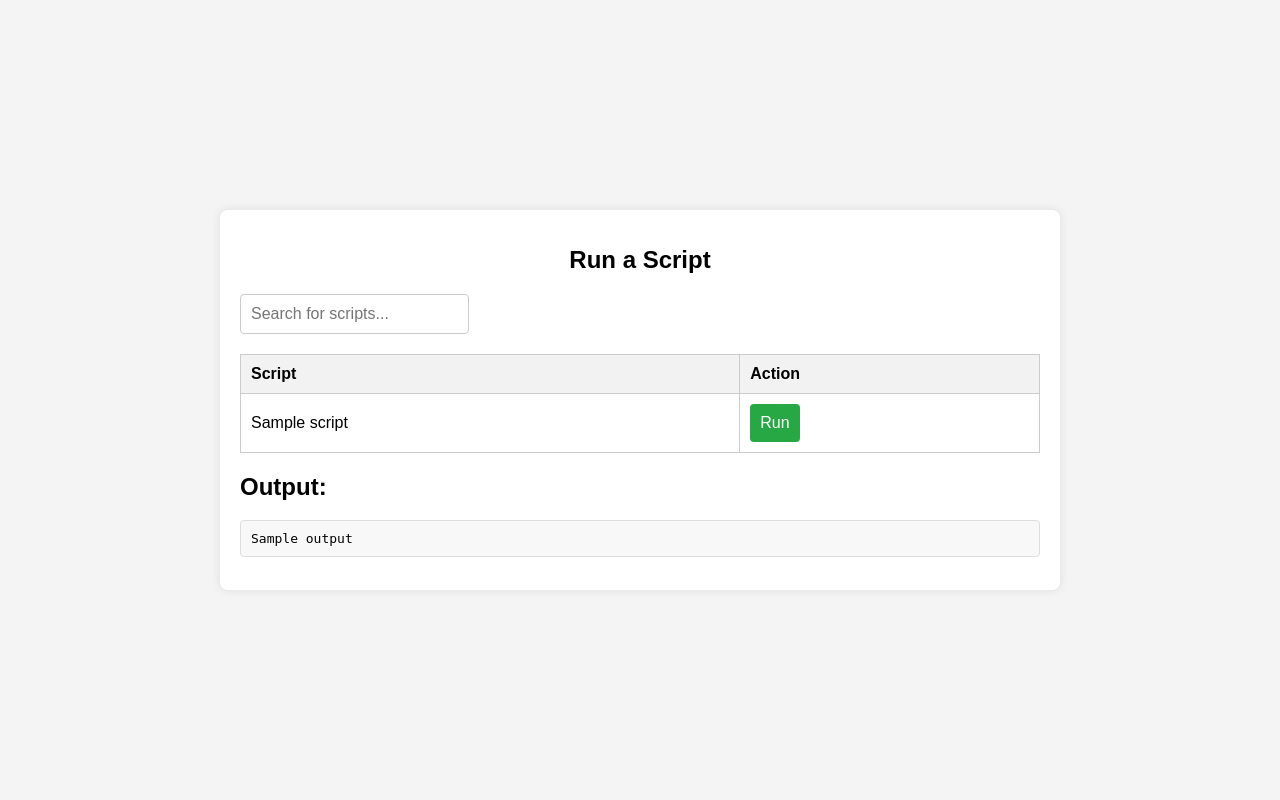
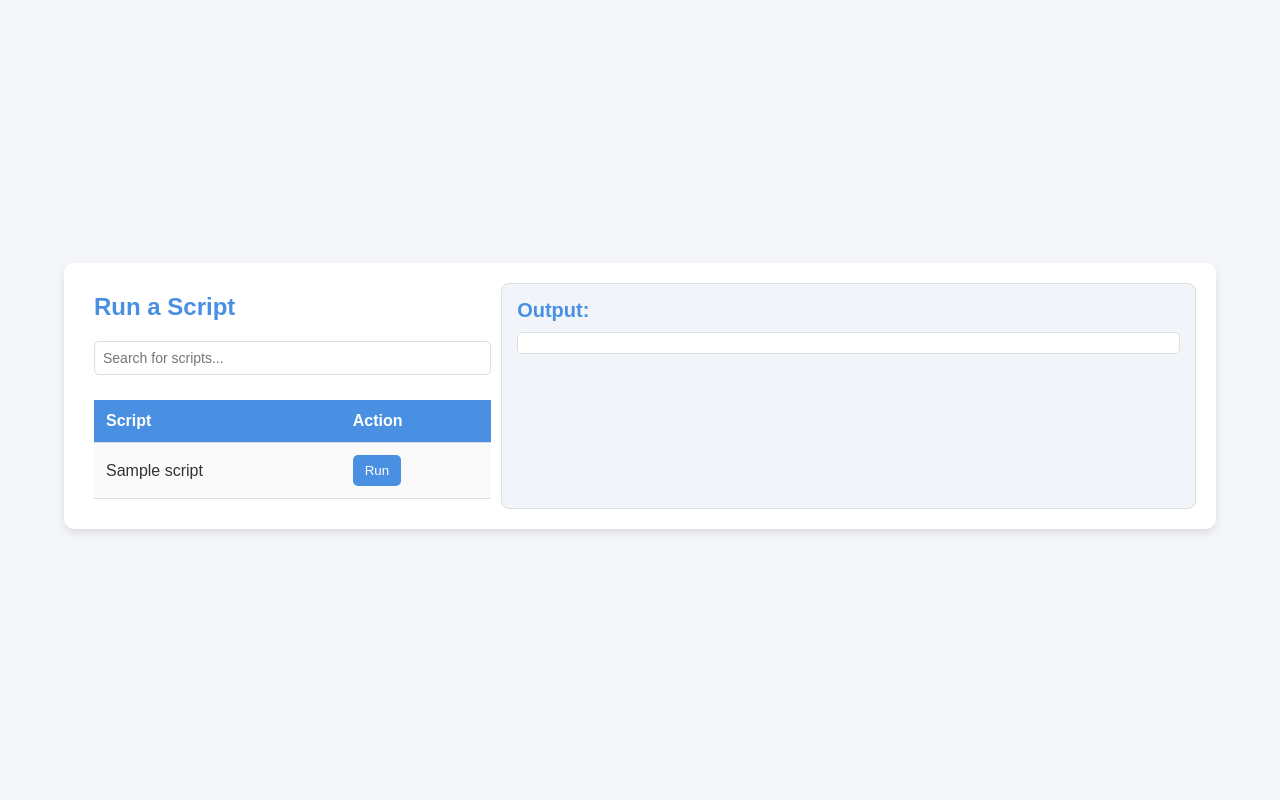
Before and after one commit to cry1s/serv1s, a Flask app: template templates/scripts.html in a window 1280 px wide. Run offline with Flask 3, Linux system fonts and the light colour scheme; the template is opened without the code that fills it: most values are stand-ins (such as "Sample title", 1, 10 or a date in 2020).

Commit message:
need to fix search

```diff
--- a/app.py
+++ b/app.py
@@ -1,10 +1,13 @@
-from functools import wraps
-from flask import Flask, request, render_template, redirect, url_for, flash, session, jsonify
+import queue
+import threading
+from flask import Flask, request, render_template, redirect, url_for, flash, session, jsonify, Response
 from werkzeug.security import check_password_hash, generate_password_hash
 from dotenv import dotenv_values, load_dotenv
 import os
 import subprocess
 import json
+import subprocess
+import datetime
 
 load_dotenv()
 
@@ -12,7 +15,9 @@ app = Flask(__name__)
 app.secret_key = 'supersecretkey'
 PASSWORD_HASH = generate_password_hash(os.getenv('PASSWORD'))
 
+# Декоратор для проверки авторизации
 def login_required(f):
+    from functools import wraps
     @wraps(f)
     def decorated_function(*args, **kwargs):
         if not session.get('authenticated'):
@@ -52,16 +57,62 @@ def get_script(script_name):
     env_vars = load_script_env(script_name)
     return jsonify(env_vars)
 
-@app.route('/run', methods=['POST'])
+@app.route('/run_script', methods=['GET'])
 @login_required
 def run_script():
-    script_name = request.form.get('script_name')
-    params = request.form.get('params', '')
-    env_vars = json.loads(request.form.get('env_vars', '{}'))
+    script_name = request.args.get('script_name')
+    params = request.args.get('params', '')
+    env_vars = json.loads(request.args.get('env_vars', '{}'))
     script_path = os.path.join('scripts', script_name)
-    result = subprocess.run(['bash', script_path] + params.split(), env=env_vars, capture_output=True, text=True)
 
-    return render_template('scripts.html', scripts=get_scripts(), output=result.stdout, error=result.stderr)
+    log_filename = f"{script_name}_{datetime.datetime.now().strftime('%Y%m%d_%H%M%S')}.log"
+    log_path = os.path.join(os.path.dirname(__file__), 'logs', log_filename)
+    os.makedirs(os.path.dirname(log_path), exist_ok=True)
+
+    def generate_output():
+        def enqueue_output(pipe, output_queue, isstderr, log_file):
+            for line in iter(pipe.readline, ''):
+                if isstderr:
+                    formatted_line = f"<span style='color: red;'>{line}</span>\n\n"
+                else:
+                    formatted_line = line
+
+                log_file.write(line)
+                log_file.flush()
+
+                output_queue.put(formatted_line)
+
+            pipe.close()
+
+        with open(log_path, 'a') as log_file:
+            process = subprocess.Popen(
+                ['bash', script_path] + params.split(),
+                env={**os.environ, **env_vars},
+                stdout=subprocess.PIPE,
+                stderr=subprocess.PIPE,
+                text=True,
+                bufsize=1
+            )
+
+            output_queue = queue.Queue()
+
+            stdout_thread = threading.Thread(target=enqueue_output, args=(process.stdout, output_queue, False, log_file))
+            stderr_thread = threading.Thread(target=enqueue_output, args=(process.stderr, output_queue, True, log_file))
+            stdout_thread.start()
+            stderr_thread.start()
+
+            while stdout_thread.is_alive() or stderr_thread.is_alive() or not output_queue.empty():
+                try:
+                    line = output_queue.get(timeout=0.1)
+                    yield f"data: {line}\n\n"
+                except queue.Empty:
+                    pass
+
+            stdout_thread.join()
+            stderr_thread.join()
+            process.wait()
+
+    return Response(generate_output(), mimetype='text/event-stream')
 
 if __name__ == '__main__':
-    app.run(debug=True)
+    app.run(debug=True, threaded=True)
--- a/requirements.txt
+++ b/requirements.txt
@@ -1,2 +1,3 @@
 Flask
+flask-sse
 python-dotenv
--- a/static/styles.css
+++ b/static/styles.css
@@ -1,113 +1,138 @@
-body {
-    font-family: Arial, sans-serif;
-    background-color: #f4f4f4;
+* {
     margin: 0;
     padding: 0;
+    box-sizing: border-box;
+    font-family: Arial, sans-serif;
+}
+
+body {
+    background-color: #f4f6f9;
+    color: #333;
     display: flex;
     justify-content: center;
     align-items: center;
-    height: 100vh;
+    height: 99vh;
 }
 
 .container {
-    background: #fff;
+    display: flex;
+    justify-content: space-between;
+    background-color: #fff;
     padding: 20px;
-    border-radius: 8px;
-    box-shadow: 0 0 10px rgba(0, 0, 0, 0.1);
-    max-width: 800px;
-    width: 100%;
+    width: 90%;
+    box-shadow: 0 4px 8px rgba(0, 0, 0, 0.1);
+    border-radius: 10px;
+}
+
+.left-section, .output-section {
+    padding: 10px;
+}
+
+/* Left Section */
+.left-section {
+    width: 60%;
 }
 
 h1 {
     font-size: 24px;
+    color: #4a90e2;
     margin-bottom: 20px;
-    text-align: center;
 }
 
-form {
-    display: flex;
-    flex-direction: column;
-}
-
-label {
-    margin-bottom: 5px;
-    font-weight: bold;
-}
-
-input[type="password"],
-input[type="text"],
-select {
-    padding: 10px;
-    margin-bottom: 20px;
-    border: 1px solid #ccc;
-    border-radius: 4px;
-    font-size: 16px;
-}
-
-button {
-    padding: 10px;
-    background-color: #28a745;
-    color: #fff;
-    border: none;
-    border-radius: 4px;
-    cursor: pointer;
-    font-size: 16px;
-}
-
-button:hover {
-    background-color: #218838;
-}
-
-pre {
-    background: #f8f8f8;
-    padding: 10px;
-    border-radius: 4px;
+input[type="text"] {
+    width: 100%;
+    padding: 8px;
+    margin-bottom: 15px;
     border: 1px solid #ddd;
-}
-
-.error {
-    color: red;
-    font-weight: bold;
-    margin-top: 10px;
-}
-
-.success {
-    color: green;
-    font-weight: bold;
-    margin-top: 10px;
-}
-
-ul {
-    list-style-type: none;
-    padding: 0;
-}
-
-li {
-    background: #f8d7da;
-    color: #721c24;
-    padding: 10px;
-    margin-bottom: 10px;
-    border: 1px solid #f5c6cb;
-    border-radius: 4px;
+    border-radius: 5px;
+    font-size: 14px;
 }
 
 table {
     width: 100%;
     border-collapse: collapse;
-    margin-bottom: 20px;
+    margin-top: 10px;
 }
 
 th, td {
-    padding: 10px;
-    border: 1px solid #ccc;
+    padding: 12px;
     text-align: left;
+    border-bottom: 1px solid #ddd;
 }
 
 th {
-    background-color: #f2f2f2;
+    background-color: #4a90e2;
+    color: #fff;
 }
 
-td input[type="text"] {
+td {
+    background-color: #fafafa;
+}
+
+button {
+    padding: 8px 12px;
+    background-color: #4a90e2;
+    color: white;
+    border: none;
+    border-radius: 5px;
+    cursor: pointer;
+    transition: background-color 0.3s ease;
+}
+
+button:hover {
+    background-color: #357ab8;
+}
+
+#scriptParams {
+    background-color: #f8f8f8;
+    padding: 15px;
+    border-radius: 8px;
+    margin-top: 15px;
+    box-shadow: 0 2px 5px rgba(0, 0, 0, 0.1);
+}
+
+label {
+    font-weight: bold;
+    color: #555;
+    display: block;
+    margin-top: 10px;
+}
+
+#runScriptForm input[type="text"] {
+    width: calc(100% - 16px);
+    padding: 8px;
+    margin-top: 5px;
+    border: 1px solid #ddd;
+    border-radius: 5px;
+    font-size: 14px;
+}
+
+/* Output Section */
+.output-section {
     width: 100%;
-    box-sizing: border-box;
+    max-height: 95vh;
+    overflow-y: auto;
+    border: 1px solid #ddd;
+    border-radius: 8px;
+    padding: 15px;
+    background-color: #f1f5f9;
 }
+
+.output-section h2 {
+    font-size: 20px;
+    color: #4a90e2;
+    margin-bottom: 10px;
+}
+
+#output {
+    white-space: pre-wrap;
+    word-wrap: break-word;
+    font-family: Consolas, monospace;
+    font-size: 13px;
+    color: #444;
+    background-color: #fff;
+    padding: 10px;
+    border-radius: 5px;
+    border: 1px solid #ddd;
+    line-height: 1.5;
+}
--- a/templates/scripts.html
+++ b/templates/scripts.html
@@ -7,9 +7,9 @@
 </head>
 <body>
 <div class="container">
+    <div class="left-section">
         <h1>Run a Script</h1>
         <input type="text" id="search" placeholder="Search for scripts...">
-
         <table id="scriptTable">
             <thead>
                 <tr>
@@ -29,29 +29,23 @@
 
         <div id="scriptParams" style="display: none;">
             <h2>Parameters for <span id="selectedScript"></span></h2>
-        <form id="runScriptForm" method="post" action="{{ url_for('run_script') }}">
+            <form id="runScriptForm">
                 <input type="hidden" name="script_name" id="script_name">
                 <input type="hidden" name="env_vars" id="env_vars">
-            <label>Command-line Parameters:</label>
-            <input type="text" name="params" placeholder="Parameters">
 
                 <div id="envVars">
                     <label>Environment Variables:</label>
-                <!-- .env vars loaded here -->
                 </div>
 
-            <button type="button" onclick="submitForm()">Execute</button>
+                <button type="button" onclick="startScript()">Execute</button>
             </form>
         </div>
+    </div>
 
-    {% if output %}
+    <div class="output-section">
         <h2>Output:</h2>
-        <pre>{{ output }}</pre>
-    {% endif %}
-    {% if error %}
-        <h2>Error:</h2>
-        <pre>{{ error }}</pre>
-    {% endif %}
+        <pre id="output"></pre>
+    </div>
 </div>
 
 <script>
@@ -70,34 +64,14 @@
                     </div>
                 `);
             });
-            $('#envVars').append(`
-                <div>
-                    <label>Custom Env Var:</label>
-                    <input type="text" id="customEnvVarKey" placeholder="KEY">
-                    <input type="text" id="customEnvVarValue" placeholder="value">
-                    <button type="button" onclick="addCustomEnvVar()">Add</button>
-                </div>
-            `);
         });
     }
 
-    function addCustomEnvVar() {
-        let key = $('#customEnvVarKey').val();
-        let value = $('#customEnvVarValue').val();
-        if (key) {
-            $('#envVars').append(`
-                <div>
-                    <label>${key}:</label>
-                    <input type="text" name="env_var_${key}" value="${value}">
-                </div>
-            `);
-            $('#customEnvVarKey').val('');
-            $('#customEnvVarValue').val('');
-        }
-    }
+    function startScript() {
+        let script_name = encodeURIComponent($('#script_name').val());
+        let params = encodeURIComponent($('#params').val());
+        let envVars = {};
 
-    function submitForm() {
-        let envVars = {};
         $('#envVars input[type="text"]').each(function() {
             let input = $(this);
             let name = input.attr('name');
@@ -107,11 +81,16 @@
             }
         });
 
-        // Установить значение скрытого поля env_vars как JSON строку
-        $('#env_vars').val(JSON.stringify(envVars));
+        $('#output').empty();
+        let source = new EventSource(`/run_script?script_name=${script_name}&params=${params}&env_vars=${encodeURIComponent(JSON.stringify(envVars))}`);
 
-        // Отправить форму
-        $('#runScriptForm').submit();
+        source.onmessage = function(event) {
+            $('#output').append(event.data + "\n");
+        };
+
+        source.onerror = function() {
+            source.close();
+        };
     }
 
     $('#search').on('keyup', function() {
```
Also changed, not shown: 3 other files. Lines whose indentation alone changed are shown as unchanged.
